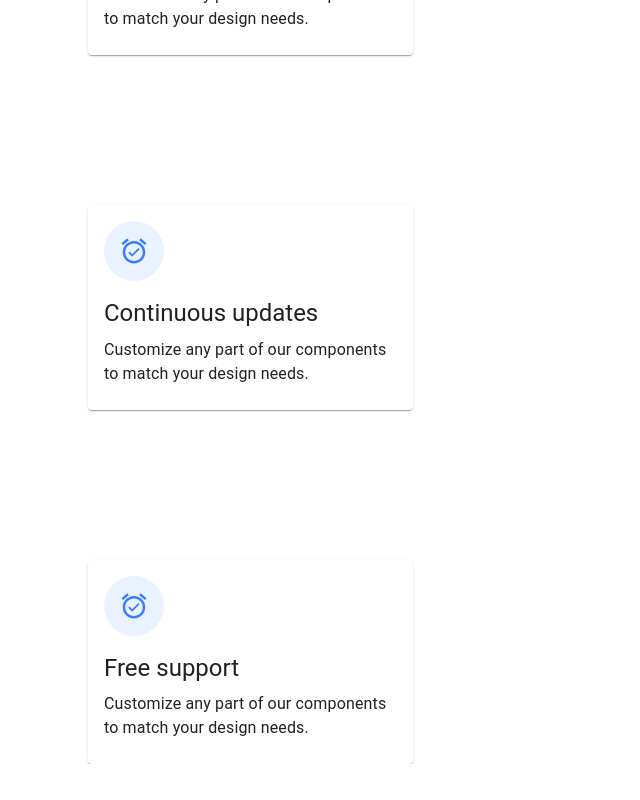
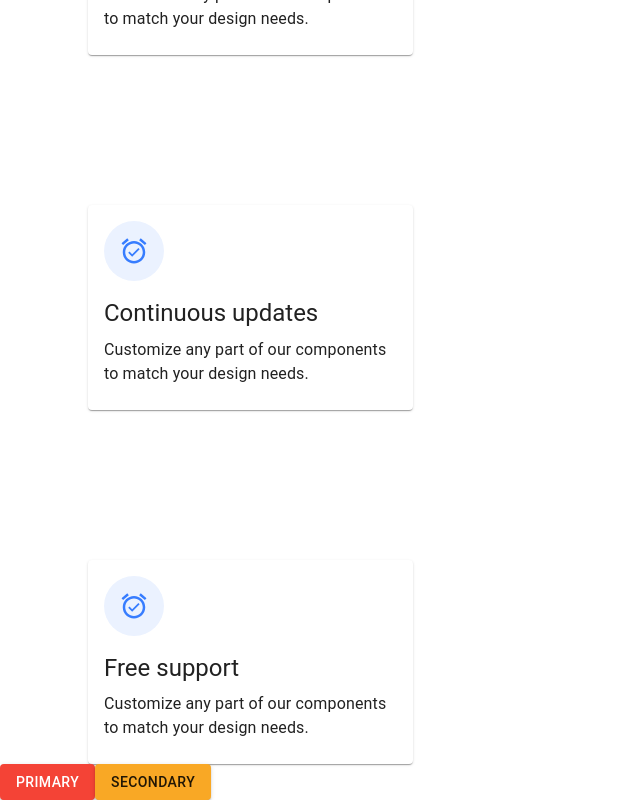
Before and after one commit to mrsamia/MuiTheFront, a React (Create React App) app: page / in a window 1280 px wide. Shown: the part 3890-4690 px from the top of the page, without its empty margins (0-640 px from the left). Before the commit the page ends 4654 px from the top, so only its background shows below. Built offline with nearby package versions, Linux system fonts and the light colour scheme.

Commit message:
SRM | color customization

```diff
--- a/src/App.js
+++ b/src/App.js
@@ -1,4 +1,5 @@
 import './App.css';
+import Buton from './Components/Buton';
 import Nav from './Components/Nav';
 import FifthPart from './Pages/FifthPart';
 import FirstPart from './Pages/FirstPart';
@@ -16,6 +17,7 @@ function App() {
         <ThirdPart/>
         <FourthPart/>
         <FifthPart/>
+        <Buton/>
       </div>
     </div>
   );
--- a/src/Components/Buton.js
+++ b/src/Components/Buton.js
@@ -1,11 +1,25 @@
 import { Button } from '@mui/material';
 import React from 'react';
+import { createTheme, ThemeProvider } from '@mui/material/styles';
+import { red, yellow } from '@mui/material/colors';
+
+const theme = createTheme({
+    palette: {
+        primary: {
+            main: red[500],
+        },
+        secondary: {
+            main: yellow[800],
+        },
+    },
+});
 
 function Buton(props) {
     return (
-        <div>
-            <Button variant={props.variant}>{props.name}</Button>
-        </div>
+        <ThemeProvider theme={theme}>
+            <Button variant='contained'>Primary</Button>
+            <Button variant='contained' color='secondary'>secondary</Button>
+        </ThemeProvider>
     );
 }
 
```
